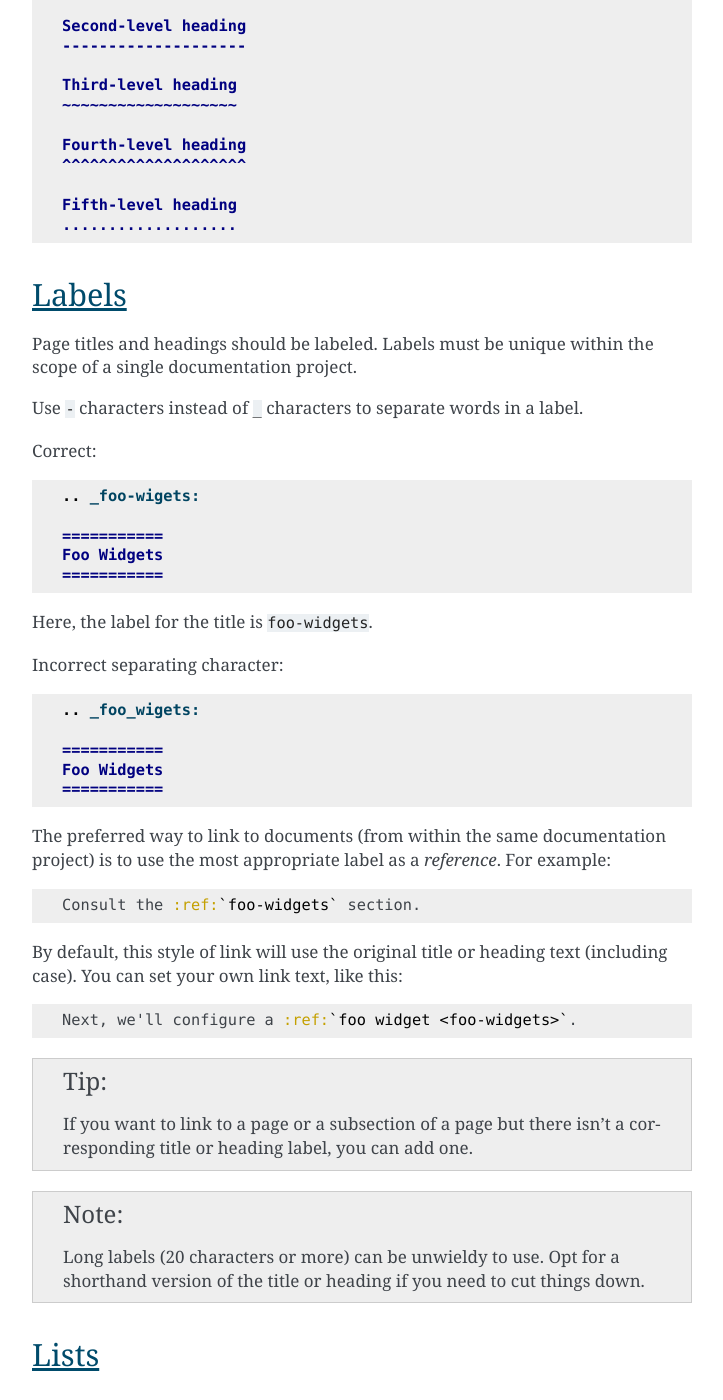
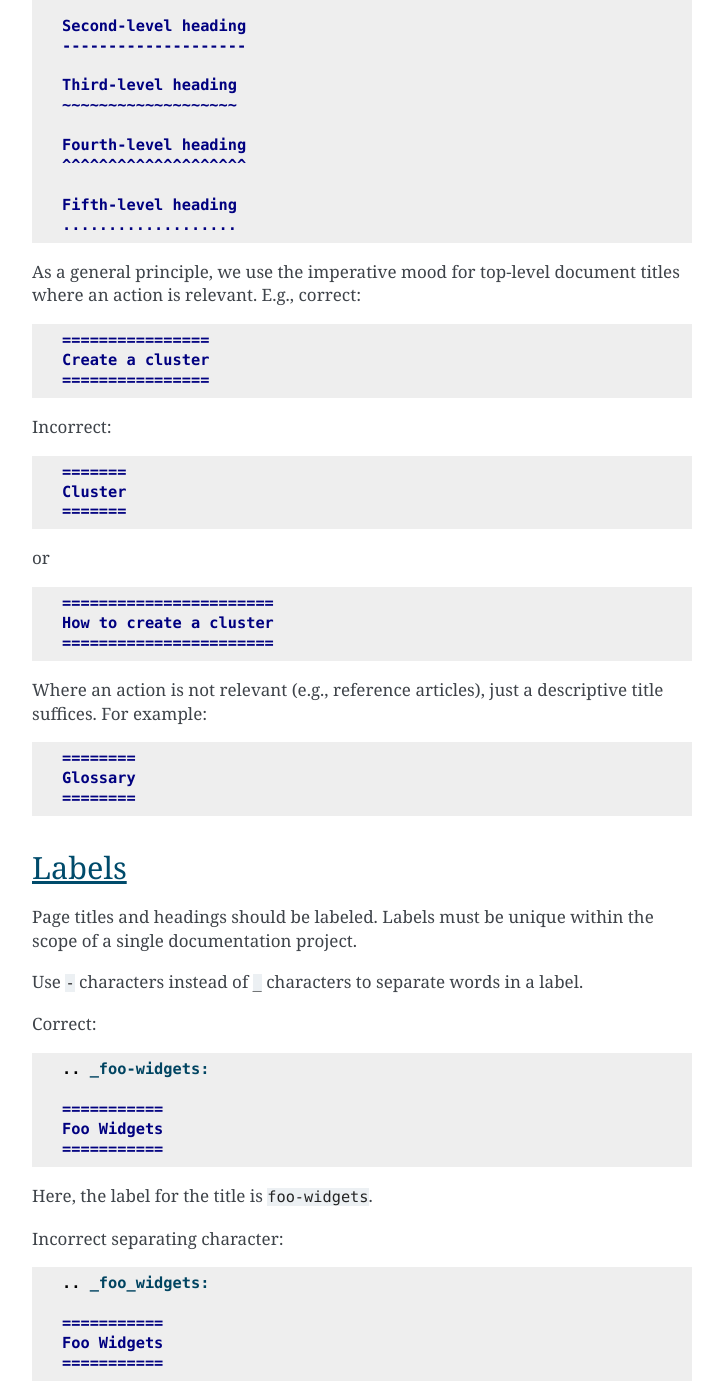
Before and after one commit to crate/crate-docs, a Sphinx documentation site: the page built from docs/conventions/docs/rst.rst, in a window 1280 px wide and 1400 px high, scrolled down 2400 px. Shown: the whole window, without its empty margins (388-1111 px from the left). Built offline with Sphinx 7.4.7, drawn with Linux system fonts in a browser that asks for light colours.

Commit message:
Update RST style guide for title convention

```diff
--- a/docs/conventions/docs/rst.rst
+++ b/docs/conventions/docs/rst.rst
@@ -136,6 +136,42 @@ Follow these markup conventions for title and headings:
     Fifth-level heading
     ...................
 
+As a general principle, we use the imperative mood for top-level document
+titles where an action is relevant. E.g., correct:
+
+.. code-block:: rst
+
+    ================
+    Create a cluster
+    ================
+
+Incorrect:
+
+.. rst-class:: incorrect
+.. code-block:: rst
+
+    =======
+    Cluster
+    =======
+
+or
+
+.. rst-class:: incorrect
+.. code-block:: rst
+
+    =======================
+    How to create a cluster
+    =======================
+
+Where an action is not relevant (e.g., reference articles), just a descriptive
+title suffices. For example:
+
+.. code-block:: rst
+
+    ========
+    Glossary
+    ========
+
 
 .. _rst-labels:
 
@@ -151,7 +187,7 @@ Correct:
 
 .. code-block:: rst
 
-    .. _foo-wigets:
+    .. _foo-widgets:
 
     ===========
     Foo Widgets
@@ -164,7 +200,7 @@ Incorrect separating character:
 .. rst-class:: incorrect
 .. code-block:: rst
 
-    .. _foo_wigets:
+    .. _foo_widgets:
 
     ===========
     Foo Widgets
```
